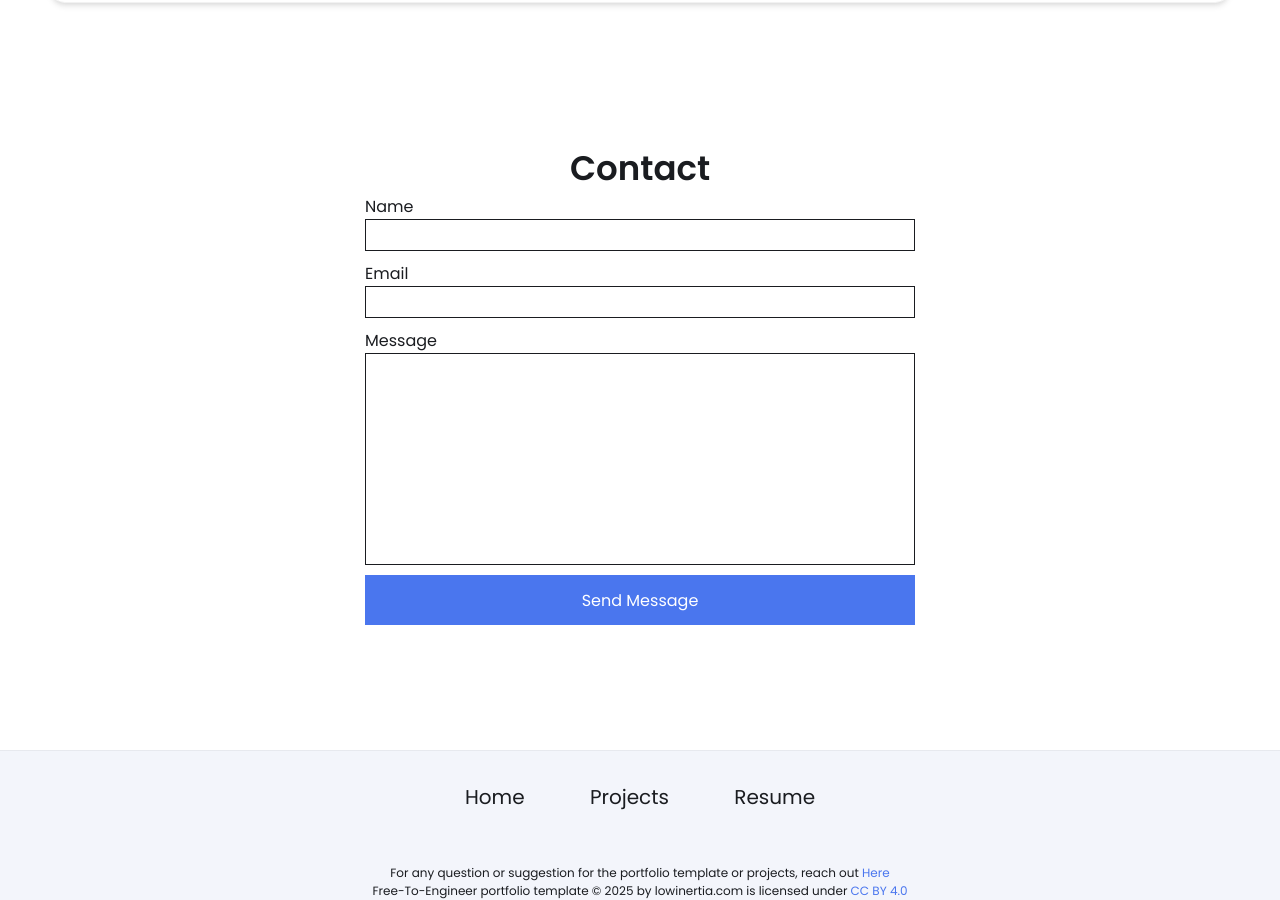
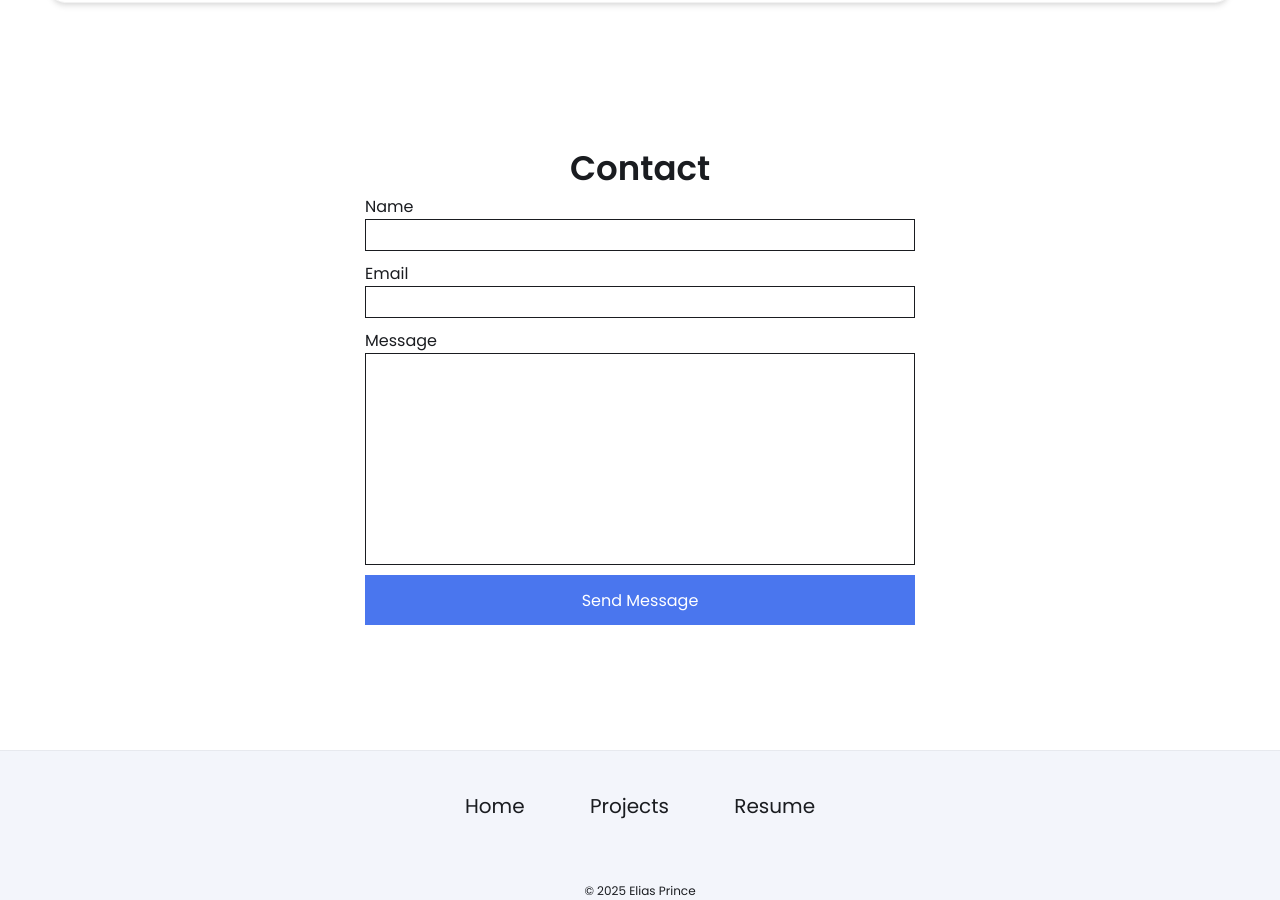
Before and after one commit to EliasPrince/EliasPrince.github.io, a Jekyll site: the page built from index.html, in a window 1280 px wide and 900 px high, scrolled down 2016 px. Built offline with Jekyll 4.4.1, drawn with Linux system fonts in a browser that asks for light colours.

Commit message:
Update footer.html

```diff
--- a/_includes/footer.html
+++ b/_includes/footer.html
@@ -13,7 +13,6 @@
         </div>
     </div>
     <div class="license">
-        <span>For any question or suggestion for the portfolio template or projects, reach out <a class="help" href="mailto:admin@lowinertia.com"> Here</a> </span>
-        <p>Free-To-Engineer portfolio template © 2025 by lowinertia.com is licensed under <a href="https://creativecommons.org/licenses/by/4.0/?ref=chooser-v1">CC BY 4.0</a></p>
+        <p>© 2025 Elias Prince</p>
     </div>
 </footer>
```
